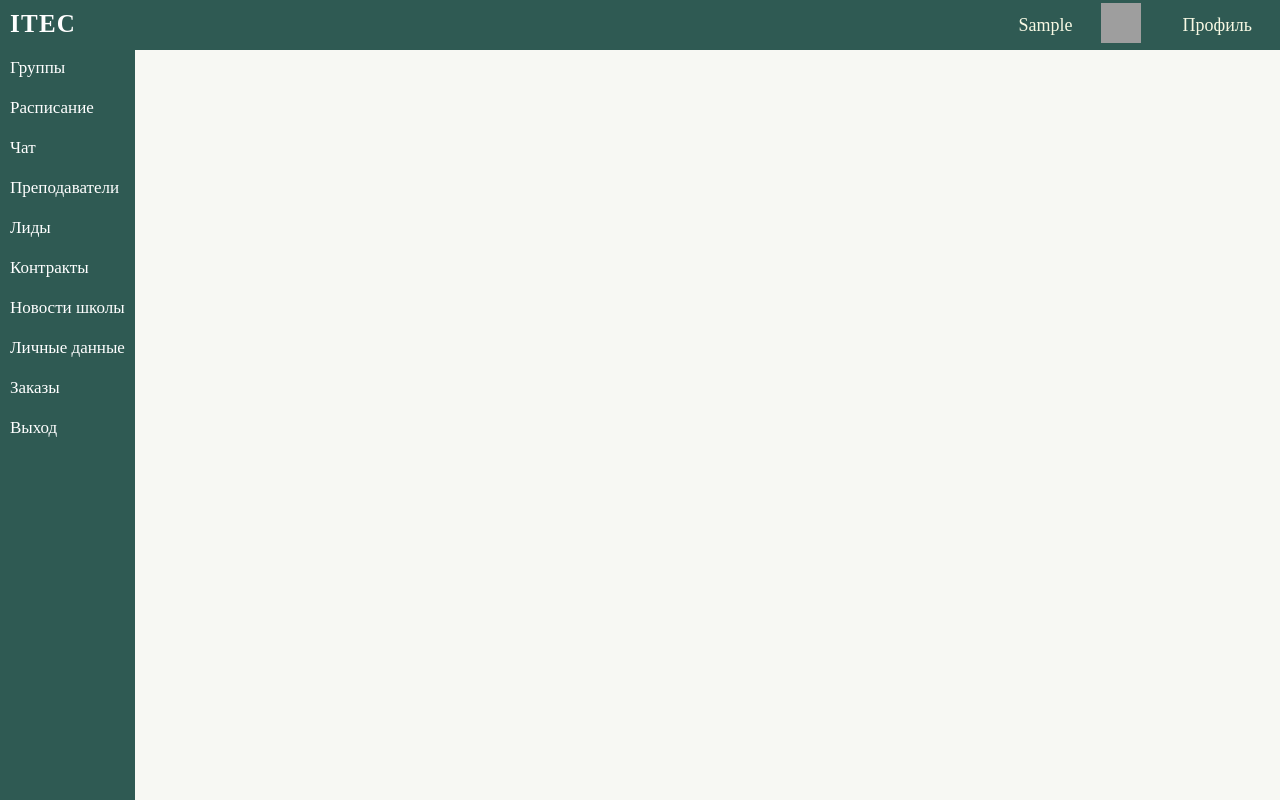
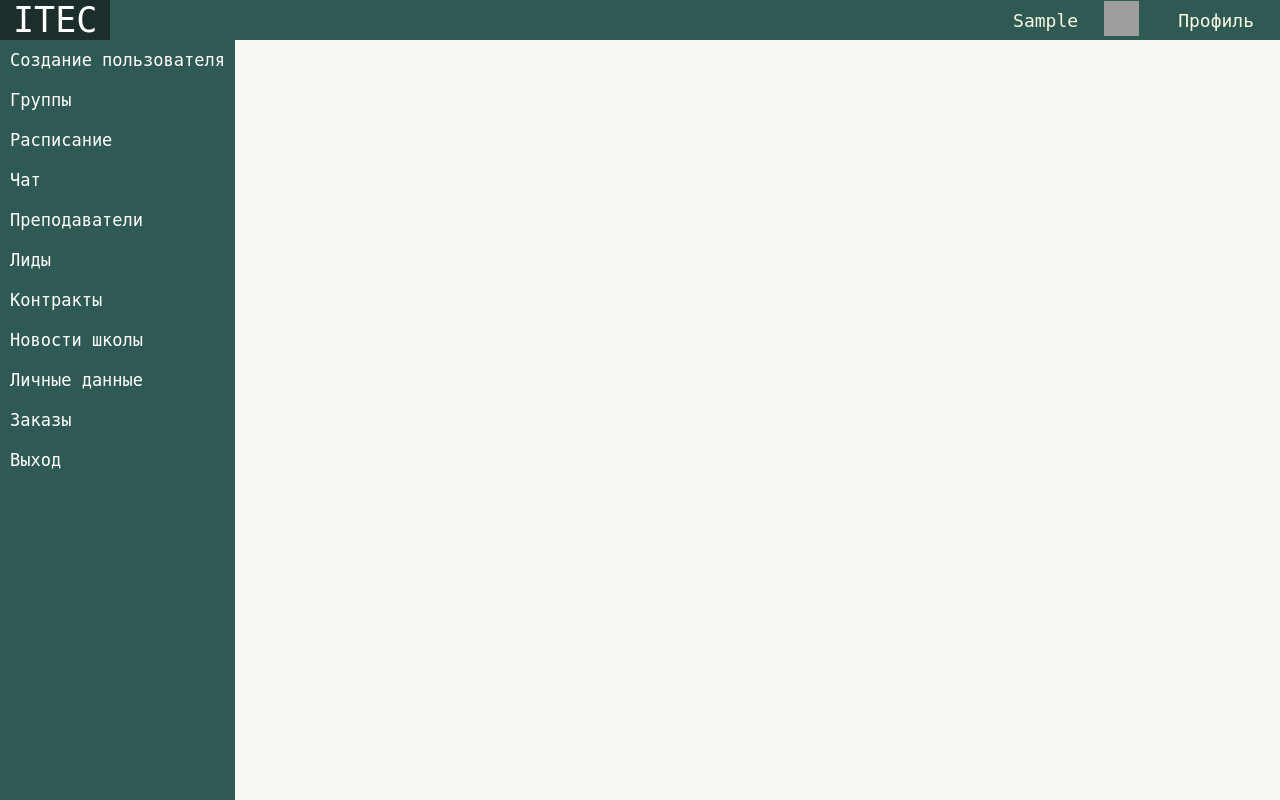
Before and after one commit to ArtemBabinovich/itec_manager, a Django app: page / in a window 1280 px wide. Run offline with Django 4.2, Linux system fonts and the light colour scheme; the visitor is signed in with stand-in values (Sample User, id 1); grey boxes are pictures that could not be loaded.

Commit message:
Добавил создание других пользователей для главного админа и другого стафа. Скорректировал HTML и CSS.

```diff
--- a/manager/static/css/base.css
+++ b/manager/static/css/base.css
@@ -17,70 +17,72 @@ body{
     display: flex;
     background: #F7F8F3;
     position: relative;
-    justify-content: center;
+    justify-content: flex-start;
+    flex-direction: column;
+}
+
+.container__main{
+    display: flex;
+    flex-direction: row;
+    justify-content: flex-start;
 }
 
 .container__menu{
     display: flex;
-    left: 0;
-    top: 0;
-    position: fixed;
     flex-direction: column;
-    min-height: 100vh;
+    min-height: 95vh;
     background-color: #2F5A53;
 }
 
-.container__menu-a{
+.container__menu a{
     color: #ffffff;
     text-decoration: none;
     font-size: 17px;
     padding: 10px 10px;
+    font-family: monospace;
 }
 
-.container__menu-logo{
-    color: #ffffff;
-    text-decoration: none;
-    font-weight: 550;
-    font-size: 25px;
-    letter-spacing: 0.05em;
-    padding: 10px 10px;
-}
-
-.container__menu-a:hover {
+.container__menu a:hover {
     background-color: #1b2e2b;
 }
 
 .navbar {
     overflow: hidden;
     display: flex;
-    width: 100vw;
-    height: 50px;
-    justify-content: flex-end;
+    height: 5vh;
+    justify-content: space-between;
     background-color: #2F5A53;
     align-items: center;
+}
+
+.navbar-block{
+    display: flex;
+    align-items: center;
+}
+
+.navbar-logo{
+    color: #ffffff!important;
+    font-size: 35px!important;
+    font-family: monospace;
 }
 
 .navbar a {
     font-size: 18px;
     color: #F8F9E4;
     text-align: center;
-    padding: 14px;
+    padding: 13px;
     text-decoration: none;
+    font-family: monospace;
 }
 
 .dropdown {
-    float: left;
-    overflow: hidden;
+    position: relative;
 }
 
 .dropdown .dropbtn {
-    font-size: 10px;
     border: none;
-    outline: none;
-    color: #F8F9E4;
-    padding: 14px;
+    padding: 13px;
     background-color: inherit;
-    font-family: inherit;
     margin: 0;
 }
 
--- a/manager/templates/start_page.html
+++ b/manager/templates/start_page.html
@@ -23,11 +23,15 @@
 {% endif %}
 
 {% if user.is_authenticated %}
-    <div class="navbar">
+<div class="navbar">
+    <div class="navbar-block">
+        <a href="{% url 'manager:start_page' %}" class="navbar-logo">ITEC</a>
+    </div>
+    <div class="navbar-block">
         <a href="#">{{ user.first_name }}</a>
         <a href="#"><img src="https://cdn-icons-png.flaticon.com/512/56/56745.png"
-                        height=40px
-                        width=40px
+                        height=35px
+                        width=35px
                         alt="Аватар"></a>
         <div class="dropdown">
             <button class="dropbtn">
@@ -35,7 +39,7 @@
             </button>
             <div class="dropdown-content">
                 {% if user.is_superuser %}
-                <a href="http://127.0.0.1:8000/admin/" class="header-a">Администрирование</a>
+                <a href="http://127.0.0.1:8000/admin/">Администрирование</a>
                 {% endif %}
                 <a href="#">Личный кабинет</a>
                 <a href="#">Сообщения</a>
@@ -43,21 +47,28 @@
             </div>
         </div>
     </div>
+</div>
+<div class="container__main">
     <div class="container__menu">
-        <a href="{% url 'manager:start_page' %}" class="container__menu-logo">ITEC</a>
-        <a href="#" class="container__menu-a">Группы</a>
-        <a href="#" class="container__menu-a">Расписание</a>
-        <a href="#" class="container__menu-a">Чат</a>
-        <a href="#" class="container__menu-a">Преподаватели</a>
-        <a href="#" class="container__menu-a">Лиды</a>
-        <a href="#" class="container__menu-a">Контракты</a>
-        <a href="#" class="container__menu-a">Новости школы</a>
-        <a href="#" class="container__menu-a">Личные данные</a>
-        <a href="#" class="container__menu-a">Заказы</a>
-        <a href="{% url 'manager:logout' %}" class="container__menu-a">Выход</a>
+        {% if user.is_superuser or user.is_staff %}
+        <a href="{% url 'manager:register_user' %}">Создание пользователя</a>
+        {% endif %}
+        <a href="#">Группы</a>
+        <a href="#">Расписание</a>
+        <a href="#">Чат</a>
+        <a href="#">Преподаватели</a>
+        <a href="#">Лиды</a>
+        <a href="#">Контракты</a>
+        <a href="#">Новости школы</a>
+        <a href="#">Личные данные</a>
+        <a href="#">Заказы</a>
+        <a href="{% url 'manager:logout' %}">Выход</a>
     </div>
-{% block content %}
-{% endblock %}
+    <div class="main">
+        {% block content %}
+        {% endblock %}
+    </div>
+</div>
 {% endif %}
 
 </div>
--- a/manager/urls.py
+++ b/manager/urls.py
@@ -1,10 +1,11 @@
 from django.urls import path
 
-from .views import CustomLoginView, CustomLogoutView
+from .views import CustomLoginView, CustomLogoutView, RegisterCustomUserView
 
 app_name = "manager"
 
 urlpatterns = [
     path('', CustomLoginView.as_view(), name='start_page'),
     path('logout/', CustomLogoutView.as_view(), name='logout'),
+    path('register_user/', RegisterCustomUserView.as_view(), name='register_user'),
 ]
--- a/manager/views.py
+++ b/manager/views.py
@@ -1,4 +1,9 @@
 from django.contrib.auth.views import LoginView, LogoutView
+from django.urls import reverse_lazy
+from django.views.generic import CreateView
+
+from manager.forms import CustomUserRegisterForm
+from manager.models import CustomUser
 
 
 class CustomLoginView(LoginView):
@@ -7,3 +12,10 @@ class CustomLoginView(LoginView):
 
 class CustomLogoutView(LogoutView):
     pass
+
+
+class RegisterCustomUserView(CreateView):
+    model = CustomUser
+    template_name = 'register_form.html'
+    form_class = CustomUserRegisterForm
+    success_url = reverse_lazy('manager:start_page')
```
Also changed, not shown: other parts of manager/static/css/base.css (+27 -26 lines), manager/forms.py (+5 -14 lines), manager/templates/register_form.html (added, +30 -0 lines).
